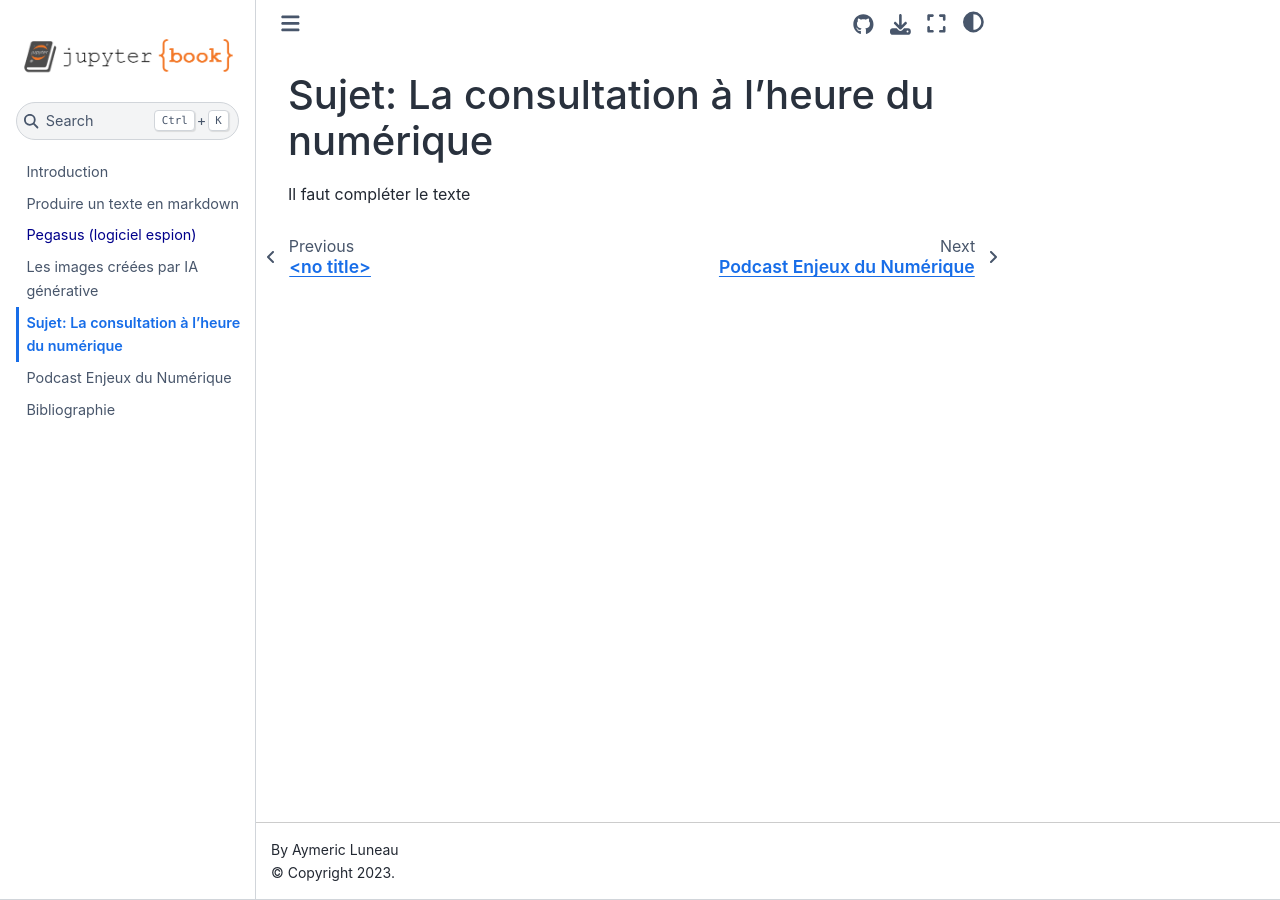
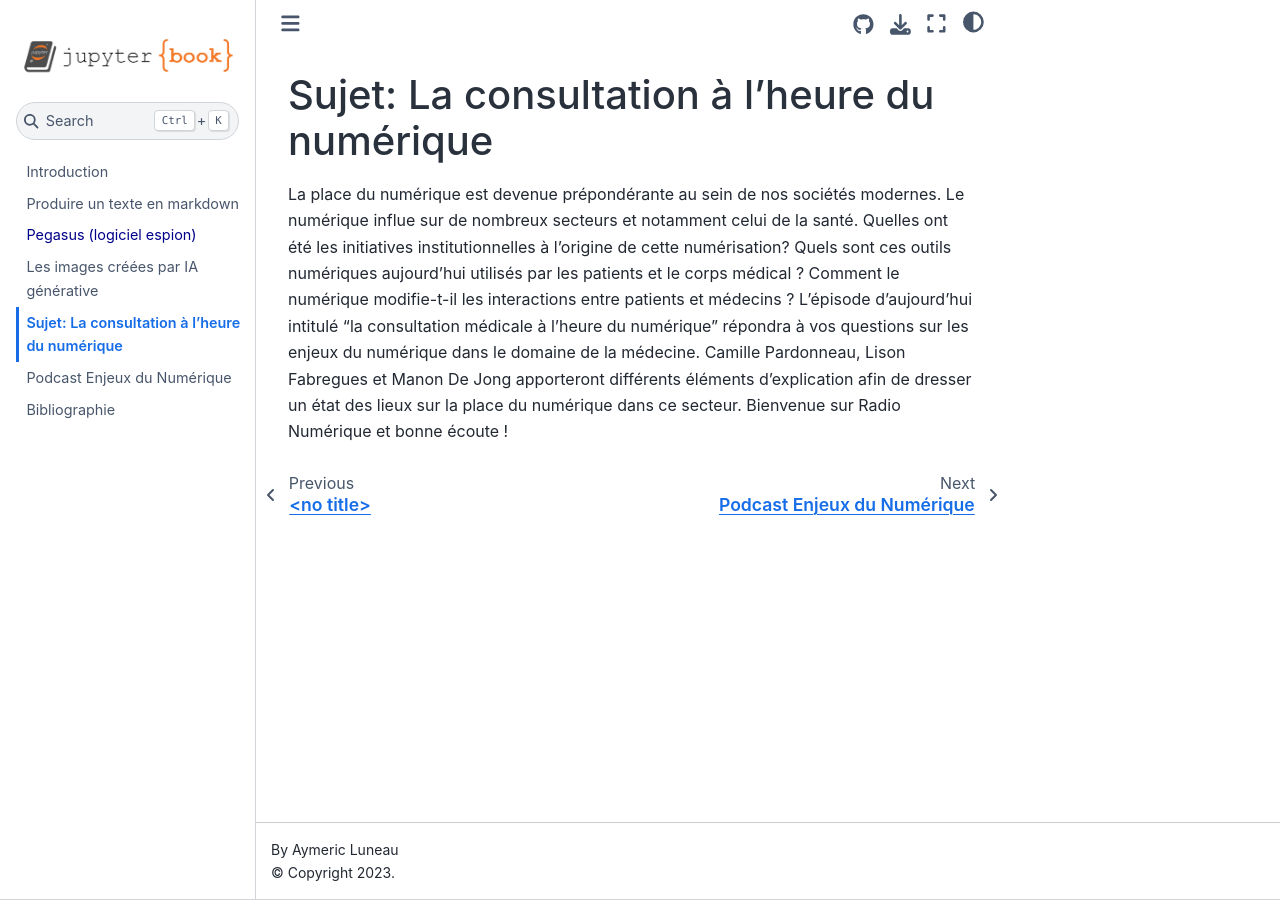
Before and after one commit to luneauaymeric/digital_culture_collective_page, a Jupyter Book: the page built from medecine_num/medecine_num.md, in a window 1280 px wide. Built offline with Jupyter Book 1.0.4 settings and Sphinx 7.4.7 and the Sphinx Book theme 1.1.4, drawn with Linux system fonts in a browser that asks for light colours.

Commit message:
Update medecine_num.md

```diff
--- a/medecine_num/medecine_num.md
+++ b/medecine_num/medecine_num.md
@@ -1,3 +1,5 @@
 # Sujet: La consultation à l'heure du numérique
 
-Il faut compléter le texte
+La place du numérique est devenue prépondérante au sein de nos sociétés modernes. Le numérique influe sur de nombreux secteurs et notamment celui de la santé.
+Quelles ont été les initiatives institutionnelles à l'origine de cette numérisation? Quels sont ces outils numériques aujourd’hui utilisés par les patients et le corps médical ? Comment le numérique modifie-t-il les interactions entre patients et médecins ?
+L’épisode d’aujourd’hui intitulé “la consultation médicale à l’heure du numérique” répondra à vos questions sur les enjeux du numérique dans le domaine de la médecine. Camille Pardonneau, Lison Fabregues et Manon De Jong apporteront différents éléments d’explication afin de dresser un état des lieux sur la place du numérique dans ce secteur. Bienvenue sur Radio Numérique et bonne écoute !
```
